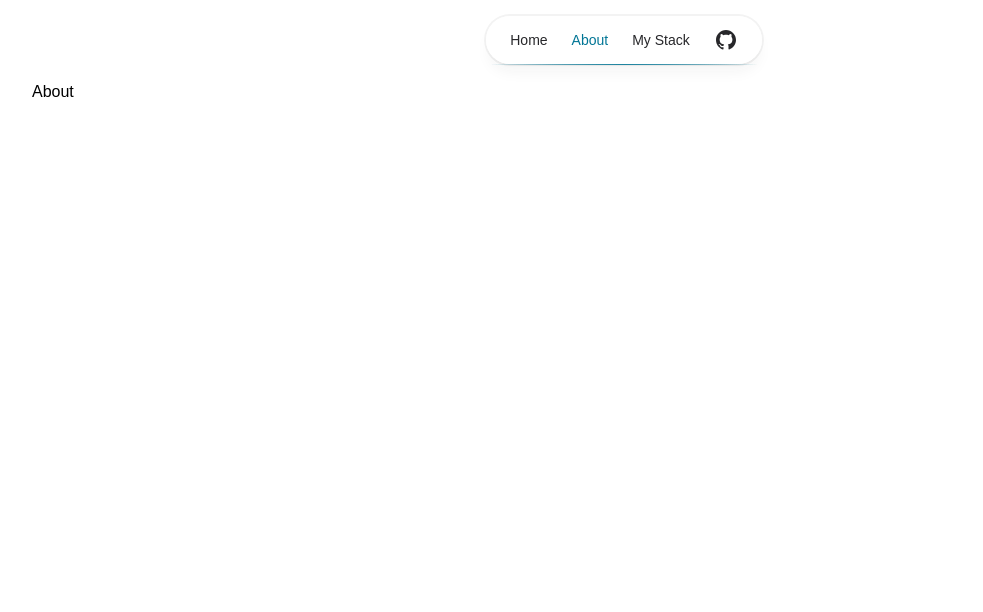
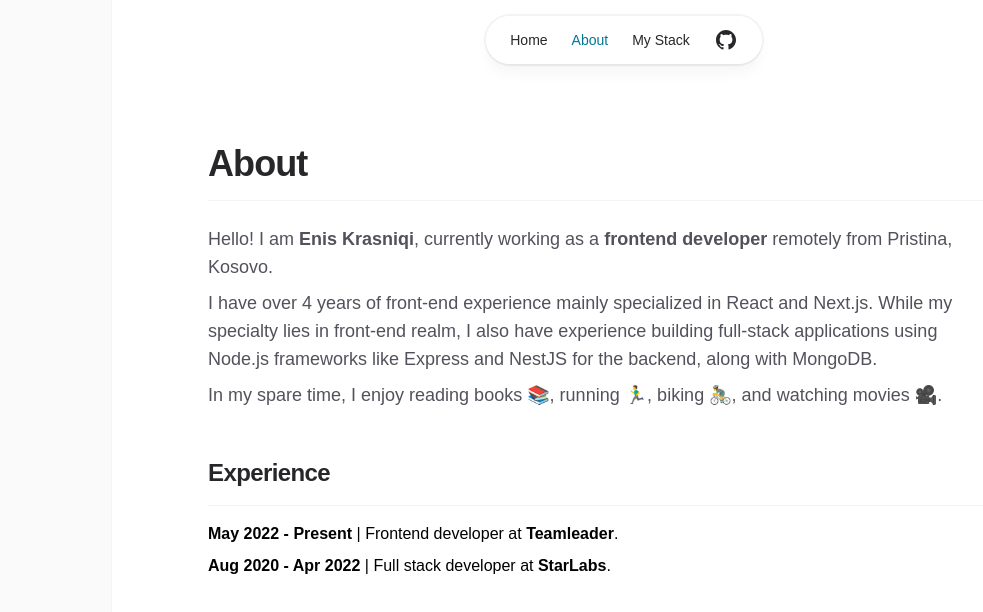
Before and after one commit to eniskraasniqi1/portfolio, a React (Vite) app: page /about in a window 1280 px wide. Shown: the top 612 px of the page, without its empty margins (16-999 px from the left). Built offline with nearby package versions, Linux system fonts and the light colour scheme.

Commit message:
content adding - part 1

```diff
--- a/src/app/pages/About.tsx
+++ b/src/app/pages/About.tsx
@@ -1,5 +1,67 @@
 const About = () => {
-  return <div>About</div>;
+  return (
+    <div className="mt-8 lg:mt-16">
+      <h1 className="font-display text-3xl font-extrabold tracking-tight text-zinc-800 lg:text-4xl dark:text-zinc-100">
+        About
+      </h1>
+
+      <div className="my-4 border-t border-zinc-100 dark:border-zinc-800"></div>
+
+      <div className="mt-6 text-lg text-zinc-600 dark:text-zinc-400 max-w-3xl">
+        <p>
+          Hello! I am <strong>Enis Krasniqi</strong>, currently working as a
+          <strong> frontend developer</strong> remotely from Pristina, Kosovo.
+        </p>
+        <p className="mt-2">
+          I have over 4 years of front-end experience mainly specialized in
+          React and Next.js. While my specialty lies in front-end realm, I also
+          have experience building full-stack applications using Node.js
+          frameworks like Express and NestJS for the backend, along with
+          MongoDB.
+        </p>
+
+        <p className="mt-2">
+          In my spare time, I enjoy reading books 📚, running 🏃‍♂️, biking 🚴‍♂️, and
+          watching movies 🎥.
+        </p>
+      </div>
+
+      <div className="mt-12">
+        <h2 className="text-2xl font-extrabold tracking-tight text-zinc-800">
+          Experience
+        </h2>
+
+        <div className="my-4 border-t border-zinc-100 dark:border-zinc-800"></div>
+
+        <ul className="mt-4 flex flex-col gap-2">
+          <li>
+            <strong>May 2022 - Present</strong> | Frontend developer at{" "}
+            <a
+              className="inline-flex items-center outline-none transition-colors font-semibold text-foreground hover:underline decoration-primary underline-offset-4"
+              href="https://www.teamleader.eu/"
+              rel="noopener noreferrer"
+              target="_blank"
+            >
+              Teamleader
+            </a>
+            .
+          </li>
+          <li>
+            <strong>Aug 2020 - Apr 2022</strong> | Full stack developer at{" "}
+            <a
+              className="inline-flex items-center outline-none transition-colors font-semibold text-foreground hover:underline decoration-primary underline-offset-4"
+              href="https://www.starlabs.dev/"
+              rel="noopener noreferrer"
+              target="_blank"
+            >
+              StarLabs
+            </a>
+            .
+          </li>
+        </ul>
+      </div>
+    </div>
+  );
 };
 
 export default About;
--- a/src/app/pages/Home.tsx
+++ b/src/app/pages/Home.tsx
@@ -1,5 +1,49 @@
+import GithubIcon from "../../icons/GithubIcon";
+import LinkedinIcon from "../../icons/LinkedinIcon";
+
 const Home = () => {
-  return <div>Home</div>;
+  return (
+    <div className="mt-8 lg:mt-16">
+      <h1 className="font-display text-3xl font-extrabold tracking-tight text-zinc-800 lg:text-4xl dark:text-zinc-100">
+        👋 Hi, I am Enis Krasniqi!
+      </h1>
+
+      <div className="my-4 border-t border-zinc-100 dark:border-zinc-800"></div>
+
+      <p className="mt-4 text-lg text-zinc-600 dark:text-zinc-400 max-w-3xl">
+        A 25-year-old Web Developer based in Pristina, Kosovo, with over 4 years
+        of specialized front-end experience. Passionate about learning and
+        delivering next-generation user products and interfaces.
+      </p>
+
+      <div className="flex animate-fade-in flex-wrap items-center gap-4 animation-delay-3 mt-2">
+        <a
+          className="outline-none transition-colors opacity-hover inline-flex items-center gap-1 font-medium text-base-300/80"
+          href="https://github.com/eniskraasniqi1"
+          aria-label="Github"
+          title="Github"
+          rel="noopener noreferrer"
+          target="_blank"
+        >
+          <GithubIcon />
+          <span className="hidden sm:inline">Github</span>
+        </a>
+        <a
+          className="outline-none transition-colors opacity-hover inline-flex items-center gap-1 font-medium text-linkedin"
+          href="https://www.linkedin.com/in/enis-krasniqi-4aaa691a7"
+          aria-label="Linkedin"
+          title="Linkedin"
+          rel="noopener noreferrer"
+          target="_blank"
+        >
+          <LinkedinIcon />
+          <span className="hidden sm:inline">Linkedin</span>
+        </a>
+      </div>
+
+      <div className="my-10 border-t border-zinc-100 dark:border-zinc-800"></div>
+    </div>
+  );
 };
 
 export default Home;
--- a/src/app/pages/Stack.tsx
+++ b/src/app/pages/Stack.tsx
@@ -1,5 +1,13 @@
 const Stack = () => {
-  return <div>Stack</div>;
+  return (
+    <div className="mt-8 lg:mt-16">
+      <h1 className="font-display text-3xl font-extrabold tracking-tight text-zinc-800 lg:text-4xl dark:text-zinc-100">
+        My Stack
+      </h1>
+
+      <div className="my-4 border-t border-zinc-100 dark:border-zinc-800"></div>
+    </div>
+  );
 };
 
 export default Stack;
--- a/src/components/Header/Header.tsx
+++ b/src/components/Header/Header.tsx
@@ -31,7 +31,6 @@ const Header = () => {
                   href={link.href}
                 >
                   {link.name}
-                  <span className="absolute inset-x-1 -bottom-px h-px bg-linear-to-r from-cyan-700/0 via-cyan-700/40 to-cyan-700/0"></span>
                 </a>
               </li>
             );
--- a/src/components/Layout/Layout.tsx
+++ b/src/components/Layout/Layout.tsx
@@ -1,4 +1,4 @@
-import  { ReactNode } from "react";
+import { ReactNode } from "react";
 import Header from "../Header";
 
 interface LayoutProps {
@@ -7,9 +7,9 @@ interface LayoutProps {
 
 const Layout = ({ children }: LayoutProps) => {
   return (
-    <div className="mx-auto min-h-screen h-full w-full max-w-7xl bg-white ring-1 ring-zinc-100 dark:bg-zinc-900 dark:ring-zinc-300/20">
+    <div className="mx-auto min-h-screen h-full w-full max-w-5xl px-4 sm:px-10 md:px-24 bg-white ring-1 ring-zinc-100 dark:bg-zinc-900 dark:ring-zinc-300/20">
       <Header />
-      <main className="px-12">{children}</main>
+      <main>{children}</main>
     </div>
   );
 };
--- /dev/null
+++ b/src/icons/LinkedinIcon.tsx
@@ -0,0 +1,18 @@
+const LinkedinIcon = () => {
+  return (
+    <svg
+      stroke="currentColor"
+      fill="currentColor"
+      strokeWidth="0"
+      viewBox="0 0 24 24"
+      className="size-5"
+      height="1em"
+      width="1em"
+      xmlns="http://www.w3.org/2000/svg"
+    >
+      <path d="M18.3362 18.339H15.6707V14.1622C15.6707 13.1662 15.6505 11.8845 14.2817 11.8845C12.892 11.8845 12.6797 12.9683 12.6797 14.0887V18.339H10.0142V9.75H12.5747V10.9207H12.6092C12.967 10.2457 13.837 9.53325 15.1367 9.53325C17.8375 9.53325 18.337 11.3108 18.337 13.6245V18.339H18.3362ZM7.00373 8.57475C6.14573 8.57475 5.45648 7.88025 5.45648 7.026C5.45648 6.1725 6.14648 5.47875 7.00373 5.47875C7.85873 5.47875 8.55173 6.1725 8.55173 7.026C8.55173 7.88025 7.85798 8.57475 7.00373 8.57475ZM8.34023 18.339H5.66723V9.75H8.34023V18.339ZM19.6697 3H4.32923C3.59498 3 3.00098 3.5805 3.00098 4.29675V19.7033C3.00098 20.4202 3.59498 21 4.32923 21H19.6675C20.401 21 21.001 20.4202 21.001 19.7033V4.29675C21.001 3.5805 20.401 3 19.6675 3H19.6697Z"></path>
+    </svg>
+  );
+};
+
+export default LinkedinIcon;
--- a/src/index.css
+++ b/src/index.css
@@ -3,6 +3,7 @@
 /* Define theme config, colors in here. v4 */
 @theme {
   --color-foreground: #000;
+  --color-linkedin: #004182;
 }
 
 html,
```
